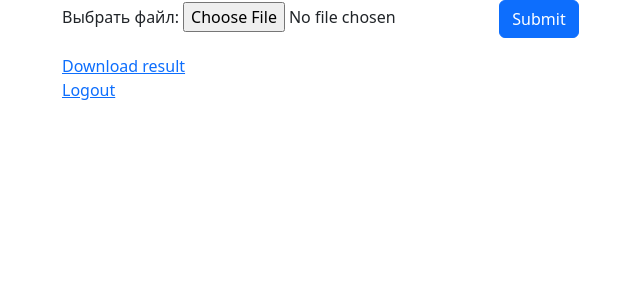
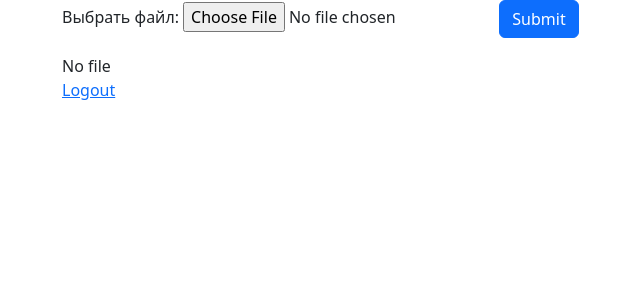
Before and after one commit to Mageap-s-Intern/Unicorn-team, a Django app: page /convert/ in a window 1280 px wide. Shown: the top 300 px of the page, without its empty margins (20-660 px from the left). Run offline with Django 4.2, Linux system fonts and the light colour scheme.

Commit message:
Added "No file" if it isn't uploaded yet

```diff
--- a/converter/templates/index.html
+++ b/converter/templates/index.html
@@ -16,9 +16,13 @@
 <!--            <input type="file" class="form-control" id="inputGroupFile02" name="input_file">-->
             <button class="btn btn-primary" type="submit" id="inputGroupFileAddon04">Submit</button>
         </div>
-        <a href="{{ file }}" download>Download result</a>
+        {% if request.method == "POST" %}
+            <a href="{{ file }}" download>Download result</a>
+        {% else %}
+            <a>No file</a>
+        {% endif %}
         <div>
-        <a href="{% url 'logout' %}">Logout</a>
+            <a href="{% url 'logout' %}">Logout</a>
         </div>
     </form>
 </div>
```
